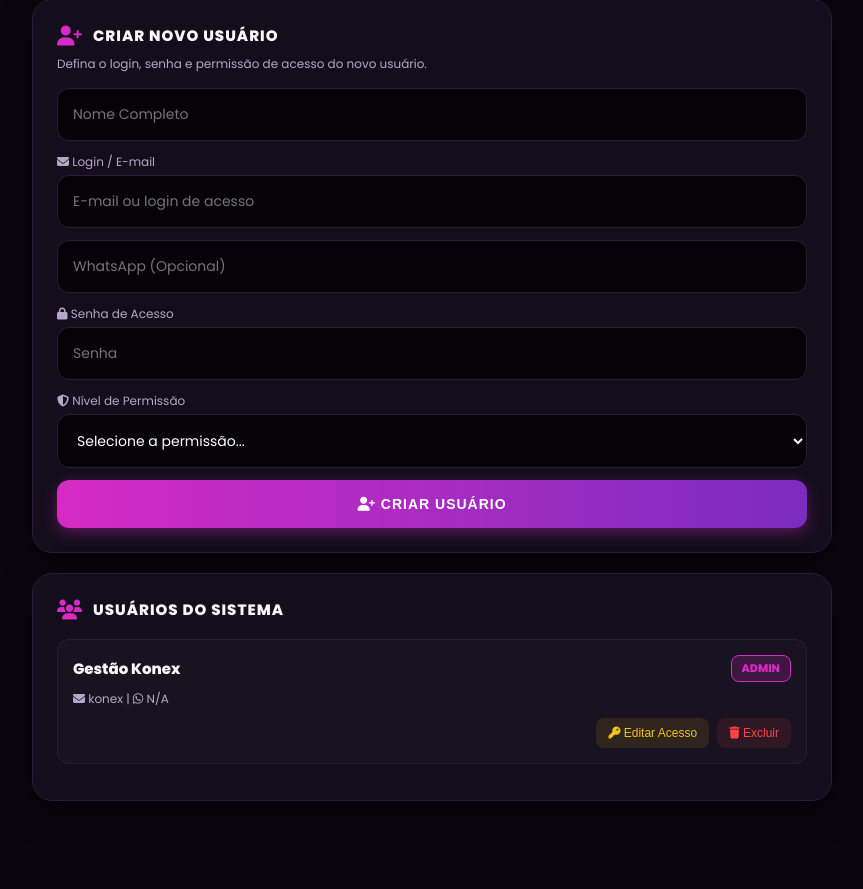
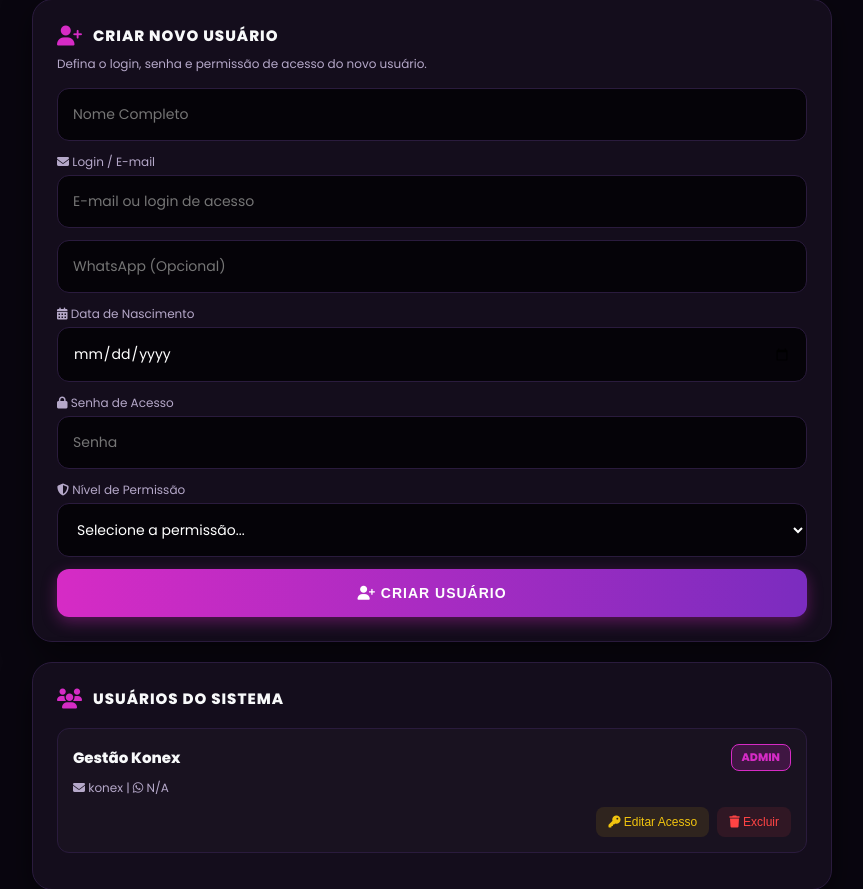
Before and after one commit to key2928/elite, a PHP site: page /admin.php in a window 1280 px wide, after a click that opens the changed part. Shown: the part 189-1078 px from the top of the page, without its empty margins (208-1071 px from the left). Before the commit the page ends 990 px from the top, so only its background shows below. Run offline with PHP 8.4, Linux system fonts and the light colour scheme; a user stored in the database is signed in; data comes from the database, SQL or seed files in the repository; data that the repository does not hold is empty.

Commit message:
Fix: add data_nascimento to admin.php user creation form and alunos display
Agent-Logs-Url: https://github.com/key2928/elite/sessions/5a914447-18ca-42ca-8b33-3eafacb6e42c

Co-authored-by: key2928 <270645563+key2928@users.noreply.github.com>

```diff
--- a/admin.php
+++ b/admin.php
@@ -16,8 +16,8 @@ if ($_SERVER['REQUEST_METHOD'] === 'POST') {
     if ($acao === 'add_usuario') {
         $senha_hash = password_hash($_POST['senha'] ?? '', PASSWORD_DEFAULT);
         try {
-            $pdo->prepare("INSERT INTO usuarios (nome, email, telefone, senha, tipo) VALUES (?,?,?,?,?)")
-                ->execute([$_POST['nome'] ?? '', $_POST['email'] ?? '', $_POST['telefone'] ?? '', $senha_hash, $_POST['tipo'] ?? 'aluno']);
+            $pdo->prepare("INSERT INTO usuarios (nome, email, telefone, senha, tipo, data_nascimento) VALUES (?,?,?,?,?,?)")
+                ->execute([$_POST['nome'] ?? '', $_POST['email'] ?? '', $_POST['telefone'] ?? '', $senha_hash, $_POST['tipo'] ?? 'aluno', ($_POST['data_nascimento'] ?: null)]);
             $novo_id = $pdo->lastInsertId();
             if (!empty($_POST['turma_id']) && ($_POST['tipo'] ?? '') === 'aluno') {
                 $pdo->prepare("INSERT IGNORE INTO aluno_turmas (aluno_id, turma_id) VALUES (?,?)")
@@ -400,6 +400,8 @@ try { $brindes_admin = $pdo->query("SELECT * FROM brindes WHERE ativo=1 ORDER BY
                 <label style="font-size:12px;color:var(--cinza);display:block;margin-bottom:4px"><i class="fas fa-envelope"></i> Login / E-mail</label>
                 <input type="email" name="email" placeholder="E-mail ou login de acesso" required>
                 <input type="text" name="telefone" placeholder="WhatsApp (Opcional)">
+                <label style="font-size:12px;color:var(--cinza);display:block;margin-bottom:4px"><i class="fas fa-calendar-alt"></i> Data de Nascimento</label>
+                <input type="date" name="data_nascimento" style="margin-bottom:12px">
                 <label style="font-size:12px;color:var(--cinza);display:block;margin-bottom:4px"><i class="fas fa-lock"></i> Senha de Acesso</label>
                 <input type="password" name="senha" placeholder="Senha" required>
                 <label style="font-size:12px;color:var(--cinza);display:block;margin-bottom:4px"><i class="fas fa-shield-alt"></i> Nível de Permissão</label>
@@ -500,6 +502,7 @@ try { $brindes_admin = $pdo->query("SELECT * FROM brindes WHERE ativo=1 ORDER BY
                         <div style="font-size:12px;color:var(--cinza)">
                             <i class="fas fa-envelope"></i> <?= e($al['email']) ?>
                             <?php if (!empty($al['telefone'])): ?> | <i class="fab fa-whatsapp" style="color:#2ecc71"></i> <?= e($al['telefone']) ?><?php endif; ?>
+                            <?php if (!empty($al['data_nascimento'])): ?> | <i class="fas fa-birthday-cake"></i> <?= date('d/m/Y', strtotime($al['data_nascimento'])) ?><?php endif; ?>
                         </div>
                         <?php if (!empty($al['turmas_nomes'])): ?>
                             <div style="font-size:12px;color:#7b2cbf;margin-top:4px"><i class="fas fa-layer-group"></i> <?= e($al['turmas_nomes']) ?></div>
```
